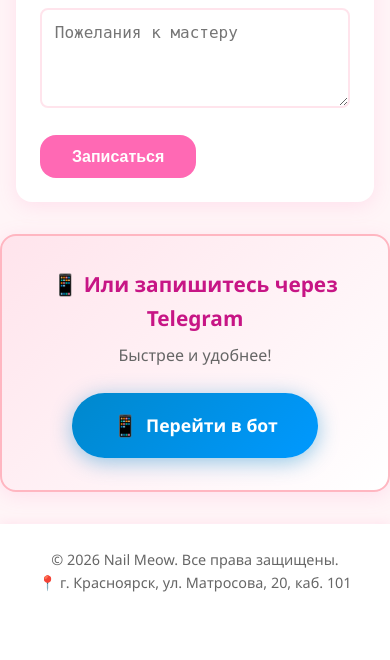
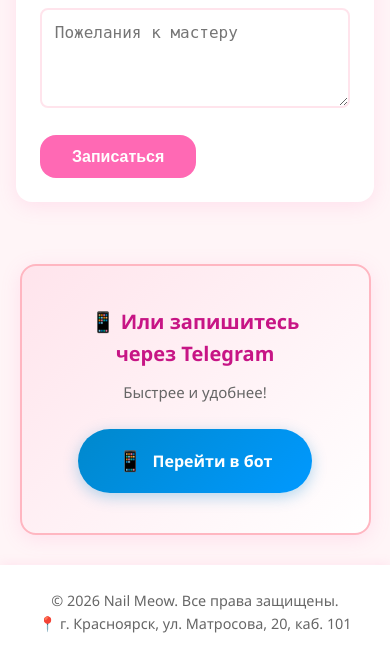
Before and after one commit to bbbnewwwa/Nail-Meow, a FastAPI app: page /booking in a window 390 px wide. Shown: the part 839-1499 px from the top of the page. Before the commit the page ends 1431 px from the top, so only its background shows below. Run offline with FastAPI, Linux system fonts and the light colour scheme; data that the repository does not hold is empty.

Commit message:
еще одна попытка добавления стилей к тг боту

```diff
--- a/static/css/style.css
+++ b/static/css/style.css
@@ -485,71 +485,95 @@ footer {
 .btn-telegram:hover {
     animation: none;
 }
-/* ===== TELEGRAM БЛОК ===== */
+/* ===== TELEGRAM - ЖЁСТКИЕ СТИЛИ ===== */
+.booking-container {
+    display: flex;
+    flex-direction: column;
+    align-items: center;
+    justify-content: center;
+}
+
 .booking-info {
-    background: linear-gradient(135deg, var(--pink-light), var(--white));
-    border: 2px solid var(--pink-soft);
-    border-radius: var(--radius);
-    padding: 2rem;
-    text-align: center;
-    margin: 2rem auto;
-    max-width: 600px;
-    box-shadow: var(--shadow);
+    background: linear-gradient(135deg, #ffe4ec, #ffffff) !important;
+    border: 2px solid #ffb6c1 !important;
+    border-radius: 16px !important;
+    padding: 40px !important;
+    text-align: center !important;
+    margin: 30px auto !important;
+    max-width: 600px !important;
+    box-shadow: 0 4px 20px rgba(255, 105, 180, 0.15) !important;
+    display: block !important;
+    width: 90% !important;
 }
 
 .booking-info h3 {
-    color: var(--pink-dark);
-    font-size: 1.3rem;
-    margin-bottom: 0.5rem;
+    color: #c71585 !important;
+    font-size: 20px !important;
+    margin-bottom: 10px !important;
+    text-align: center !important;
+    font-weight: 600 !important;
 }
 
 .booking-info p {
-    color: var(--text-light);
-    margin-bottom: 1.5rem;
+    color: #666666 !important;
+    margin-bottom: 25px !important;
+    text-align: center !important;
+    font-size: 15px !important;
 }
 
-/* Кнопка Telegram - переопределяем общие стили кнопок */
+/* Переопределяем кнопку Telegram ПОЛНОСТЬЮ */
+.booking-info a.btn-telegram,
 .booking-info .btn-telegram {
     display: inline-flex !important;
     align-items: center !important;
     justify-content: center !important;
-    gap: 0.5rem;
+    gap: 10px !important;
     background: linear-gradient(135deg, #0088cc, #0099ff) !important;
-    color: white !important;
-    padding: 1rem 2.5rem !important;
+    color: #ffffff !important;
+    padding: 16px 40px !important;
     border-radius: 50px !important;
     text-decoration: none !important;
     font-weight: 600 !important;
-    font-size: 1.1rem !important;
+    font-size: 16px !important;
     margin: 0 auto !important;
-    box-shadow: 0 4px 15px rgba(0, 136, 204, 0.3);
-    transition: all 0.3s ease;
+    box-shadow: 0 4px 15px rgba(0, 136, 204, 0.3) !important;
+    transition: all 0.3s ease !important;
     border: none !important;
+    cursor: pointer !important;
+    position: relative !important;
 }
 
+.booking-info a.btn-telegram:hover,
 .booking-info .btn-telegram:hover {
     background: linear-gradient(135deg, #0099ff, #0088cc) !important;
-    transform: translateY(-3px);
-    box-shadow: 0 6px 20px rgba(0, 136, 204, 0.4);
+    transform: translateY(-3px) !important;
+    box-shadow: 0 6px 20px rgba(0, 136, 204, 0.4) !important;
 }
 
+.booking-info a.btn-telegram::before,
 .booking-info .btn-telegram::before {
-    content: "📱";
-    font-size: 1.3rem;
+    content: "📱" !important;
+    font-size: 20px !important;
 }
 
 /* Пульсация */
-@keyframes pulse {
-    0%, 100% { box-shadow: 0 4px 15px rgba(0, 136, 204, 0.3); }
-    50% { box-shadow: 0 4px 25px rgba(0, 136, 204, 0.5); }
+@keyframes telegramPulse {
+    0%, 100% {
+        box-shadow: 0 4px 15px rgba(0, 136, 204, 0.3) !important;
+    }
+    50% {
+        box-shadow: 0 4px 25px rgba(0, 136, 204, 0.5) !important;
+    }
 }
 
+.booking-info a.btn-telegram,
 .booking-info .btn-telegram {
-    animation: pulse 2s ease-in-out infinite;
+    animation: telegramPulse 2s ease-in-out infinite !important;
 }
 
+.booking-info a.btn-telegram:hover,
 .booking-info .btn-telegram:hover {
-    animation: none;
+    animation: none !important;
 }
 
 @keyframes fadeIn {
```
